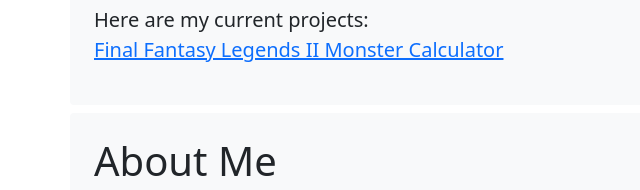
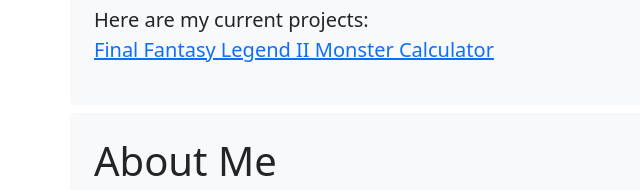
Before and after one commit to piersontm99/github-pages, a plain HTML site: page index.html in a window 1280 px wide. Shown: the part 313-503 px from the top of the page, 0-640 px from the left. Drawn offline with nearby package versions, Linux system fonts and the light colour scheme.

Commit message:
Change Legends to Legend

```diff
--- a/index.html
+++ b/index.html
@@ -48,7 +48,7 @@
         <div id="projects" class="container bg-light p-4 mb-2 rounded">
             <h1>My Projects</h1>
             <p class="lead">Here are my current projects: <br />
-                <a href="projects/fflegendsIImonstercalculator/"> Final Fantasy Legends II Monster Calculator</a>
+                <a href="projects/fflegendsIImonstercalculator/"> Final Fantasy Legend II Monster Calculator</a>
             </p>
         </div>
 
```
Also changed, not shown: projects/fflegendsIImonstercalculator/index.html (+1 -1 lines).
